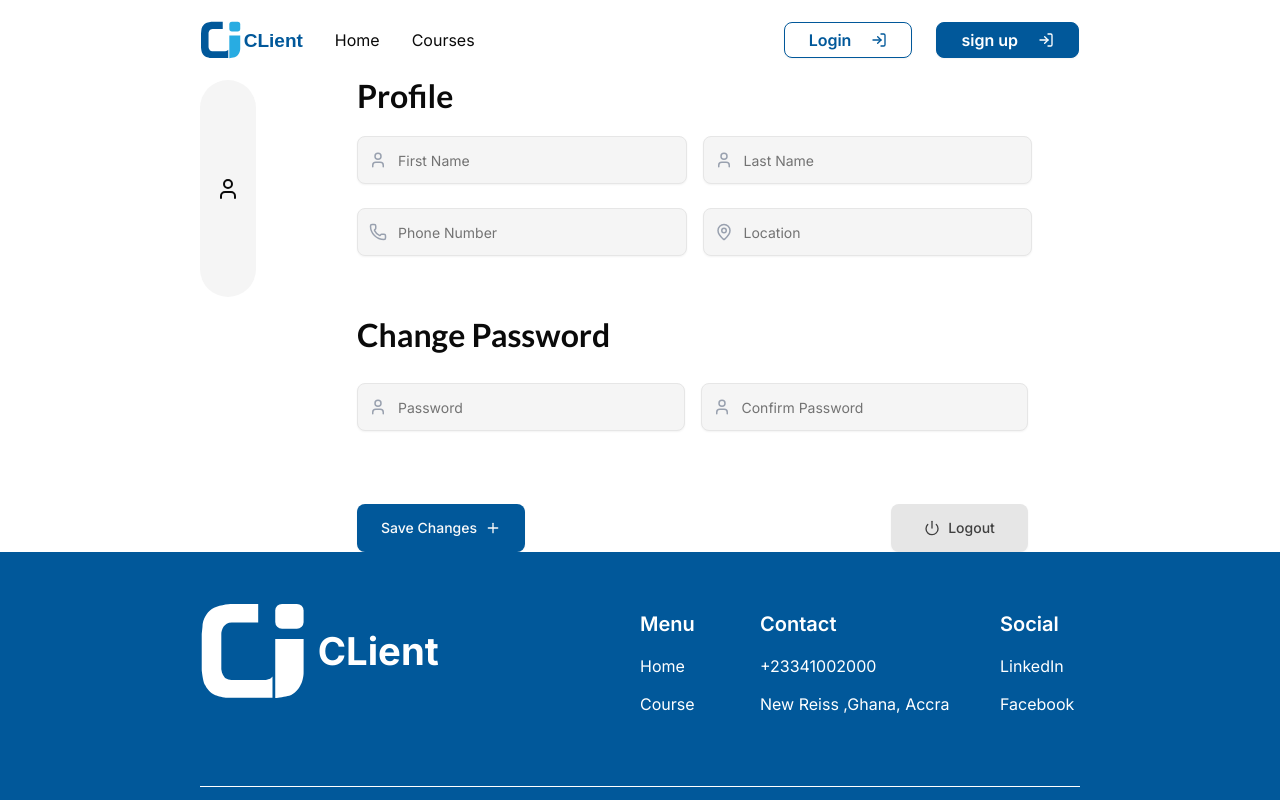
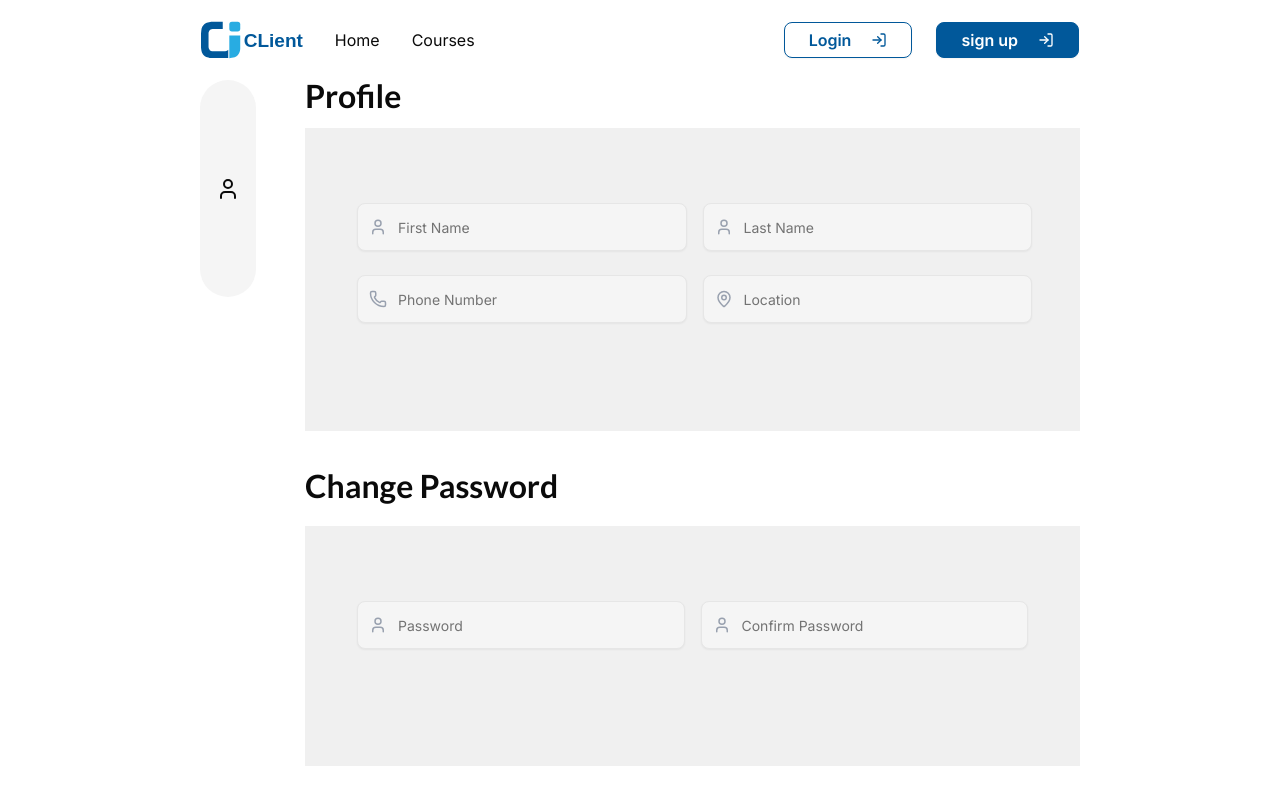
Before and after one commit to TESHU21/learning-management-system, a React (Vite) app in the folder frontend/: page /settings in a window 1280 px wide. Shown: the top 800 px of the page. Built offline with nearby package versions, Linux system fonts and the light colour scheme; a web font is replaced by a local one.

Commit message:
Fix Settings.Jsx padding

```diff
--- a/frontend/src/pages/portal/settings/Settings.jsx
+++ b/frontend/src/pages/portal/settings/Settings.jsx
@@ -12,10 +12,10 @@ const Settings = () => {
         {/* <img src=alt="Profile Image"  className=' rounded-full w-10 h-10'/> */}
         <User className=''/>
       </div>
-      <div className=' w-full md:w-[775px] px-[52px]'>
+      <div className=' w-full md:w-[775px]   '>
         <div className="">
           <h4 className='mb-4 font-lato text-[32px] leading-8 font-bold'>Profile</h4>
-          <div className='' >
+          <div className='bg-[#f0f0f0] px-[52px] pt-[67px] pb-[84px]' >
           <div className='md:w-[675px] '>
           <FormComp schema={profileSchema} initialValues={profileInitialValues} fields={profileFields}  hideButton={true} />
           </div>
@@ -25,9 +25,12 @@ const Settings = () => {
         </div>
         <div className='mt-[39px]'>
           <h4 className='mb-6 font-lato text-[32px] leading-8 font-bold'>Change Password</h4>
+          <div className='bg-[#f0f0f0] px-[52px] pt-[67px] pb-[93px]'>
           <FormComp schema={passwordSchema} initialValues={passwordInitialValues} fields={passwordFields} hideButton={true}/>
+          </div>
+
         </div>
-        <div className=' flex justify-between items-center mt-[49px] '>
+        <div className=' flex justify-between items-center mt-[49px] mb-[183px]'>
           <Button className="bg-blue-primary h-[48px] px-6 py-3 ">Save Changes <span><Plus size={22}/></span></Button>
           <Button className="bg-[#E6E6E6] text-[#404040] h-[48px] w-[137px] px-6 py-3 hover:bg-amber-50 "><Power size={22}/> <span>Logout</span></Button>
 
```
